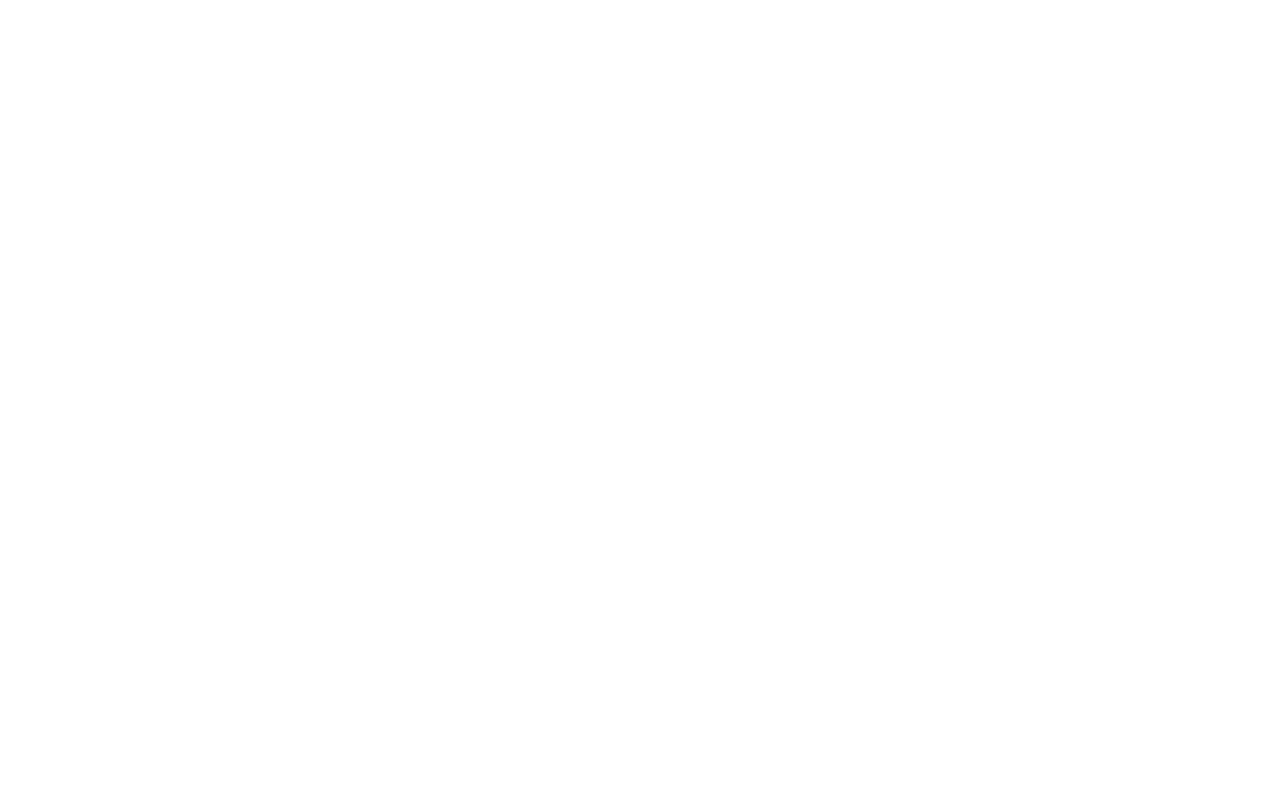
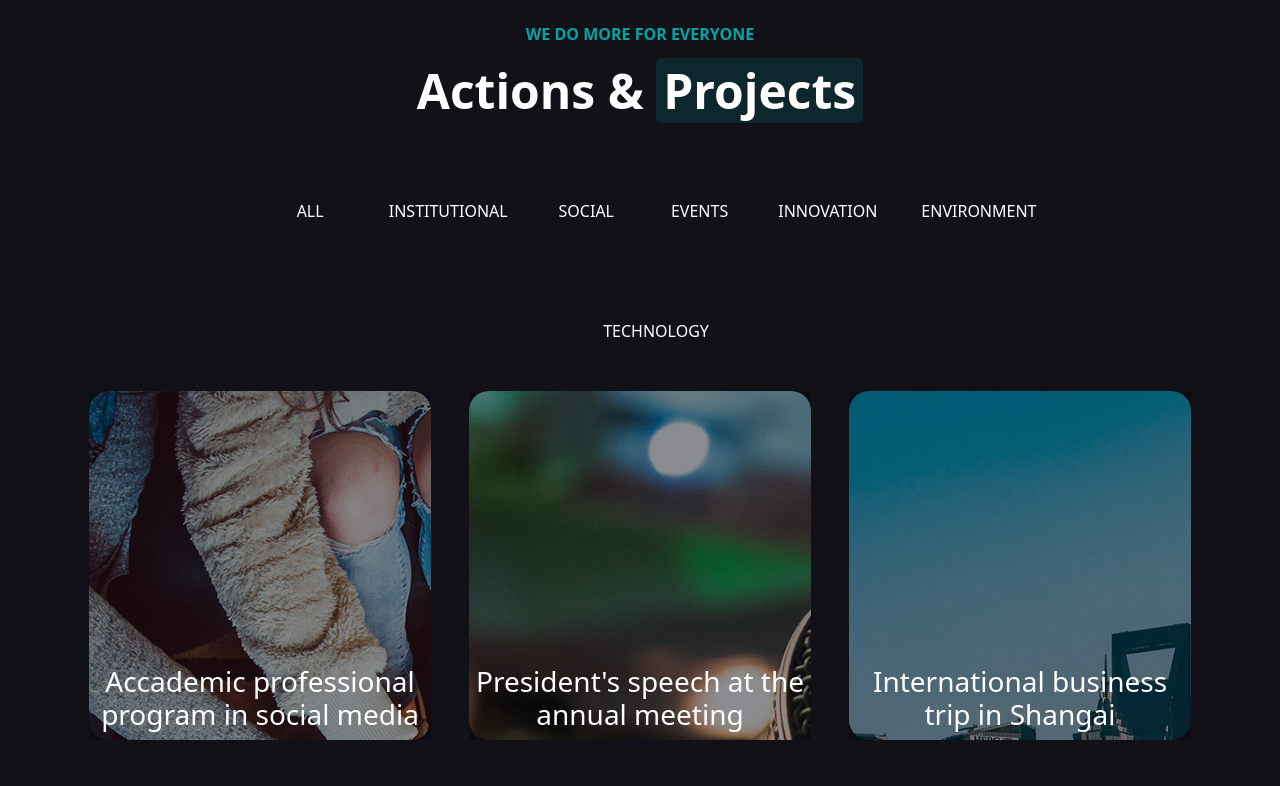
Before and after one commit to andrea1632/proj-html-vuejs, a Vue app: page / in a window 1280 px wide. Shown: the part 2340-3126 px from the top of the page. Before the commit the page ends 2292 px from the top, so only its background shows below. Built offline with nearby package versions, Linux system fonts and the light colour scheme.

Commit message:
added section projects

```diff
--- a/src/App.vue
+++ b/src/App.vue
@@ -20,12 +20,6 @@
 
 <style lang="scss">
 @import "bootstrap/dist/css/bootstrap.min.css";
-  *{
-    margin: 0;
-    padding: 0;
-    box-sizing: border-box;
-    font-family: 'Lucida Sans', 'Lucida Sans Regular', 'Lucida Grande', 'Lucida Sans Unicode', Geneva, Verdana, sans-serif;
-  }
   .w80auto{
     width: 80%;
     margin: auto;
@@ -51,4 +45,7 @@
       border-radius: 5px;
       cursor: pointer;
       }
+      .overlay{
+      background-color: rgba(8, 9, 17, 0.466);
+      }
 </style>
--- a/src/components/HeaderComp.vue
+++ b/src/components/HeaderComp.vue
@@ -120,9 +120,6 @@
   .hero{
       background-image: url('./../assets/img/bg-4.jpg');
   }
-  .overlay{
-      background-color: rgba(8, 9, 17, 0.466);
-  }
   .nexgen{
       text-transform: uppercase;
       color: #C0C3D0;
--- a/src/components/MainComp.vue
+++ b/src/components/MainComp.vue
@@ -17,10 +17,17 @@
     <section>
         <CompanyComp/>
     </section>
+    <div class="d-flex justify-content-center clipContainer">
+        <ClipComp/>
+    </div>
+    <section class="bgDarkBlue">
+        <ProjectComp/>
+    </section>
 </main>
 </template>
 
 <script>
+import ProjectComp from './ProjectComp.vue'
 import ClipComp from './ClipComp.vue'
 import CardComp from './CardComp.vue'
 import CompanyComp from './CompanyComp.vue'
@@ -52,6 +59,7 @@
         CardComp,
         ClipComp,
         CompanyComp,
+        ProjectComp
     }
 }
 </script>
@@ -64,4 +72,7 @@
         left: 50%;
         transform: translate(-50%, -50%);
     }
+    .bgDarkBlue{
+        background-color: #111117;
+    }
 </style>
--- /dev/null
+++ b/src/components/ProjectComp.vue
@@ -0,0 +1,105 @@
+<template>
+    <div class="container pb-5">
+        <div class="text-center pt-5">
+            <div class="text-uppercase pt-5">
+                <strong class="colorGreen">we do more for everyone</strong>
+            </div>
+            <h2 class="text-white customFs pt-3">
+                Actions & <span>Projects</span>
+            </h2>
+        </div>
+        <nav class="pt-4">
+            <ul class="row justify-content-around d-flex w-75 m-auto">
+                <li class="col text-center py-5" v-for="elm,i in navMenu" :key="i">
+                    <a class="text-uppercase" href="">{{navMenu[i]}}</a>
+                </li>
+            </ul>
+        </nav>
+        <div class="row justify-content-around pb-5">
+            <div class="col-4 text-white customCard mb-5" v-for="elm,i in cards" :key="i" :style="{ backgroundImage: `url(${require('./../assets/img/' + elm.bgPath)})` }">
+                <div class="w-100 h-100 overlay">
+                    <h3>{{elm.description}}</h3>
+                </div>
+            </div>
+        </div>
+    </div>
+</template>
+
+<script>
+export default{
+    name: 'ProjectComp',
+    data(){
+        return{
+            'title': 'Action & Projects',
+            'navMenu': ['all','institutional','social','events','innovation','environment','technology'],
+            'cards': [
+            {
+                'bgPath': 'project-1.jpg',
+                'description': 'Accademic professional program in social media'
+            },
+            {
+                'bgPath': 'project-2.jpg',
+                'description': "President's speech at the annual meeting"
+            },
+            {
+                'bgPath': 'project-3.jpg',
+                'description': 'International business trip in Shangai'
+            },
+            {
+                'bgPath': 'project-4.jpg',
+                'description': 'Technology workshop with education theme'
+            },
+            {
+                'bgPath': 'project-5.jpg',
+                'description': 'Donation of clothes and food to the partner NGO'
+            },
+            {
+                'bgPath': 'project-6.jpg',
+                'description': 'Confraternization of the procurement team'
+            }
+            ]
+        }
+    }
+}
+</script>
+
+<style scoped>
+    .customFs{
+        font-size: 3em;
+        font-weight: 900;
+    }
+    .colorGreen{
+        color: #00A6A6;
+    }
+    ul{
+        list-style: none;
+    }
+    a{
+        text-decoration: none;
+        color: white;
+        padding: 15px 10px;
+    }
+    a:hover{
+        color: white;
+    }
+    ul li:hover a{
+        background-color: #0E272D;
+        border-radius: 5px;
+    }
+    h2 span{
+        background-color: #0E272D;
+        padding: 0 7px;
+        border-radius: 5px;
+    }
+    .customCard{
+        width: 30%;
+        border-radius: 20px;
+    }
+    .customCard h3{
+        padding-top: 80%;
+        text-align: center;
+    }
+    .col-4{
+        padding: 0 !important;
+    }
+</style>
```
